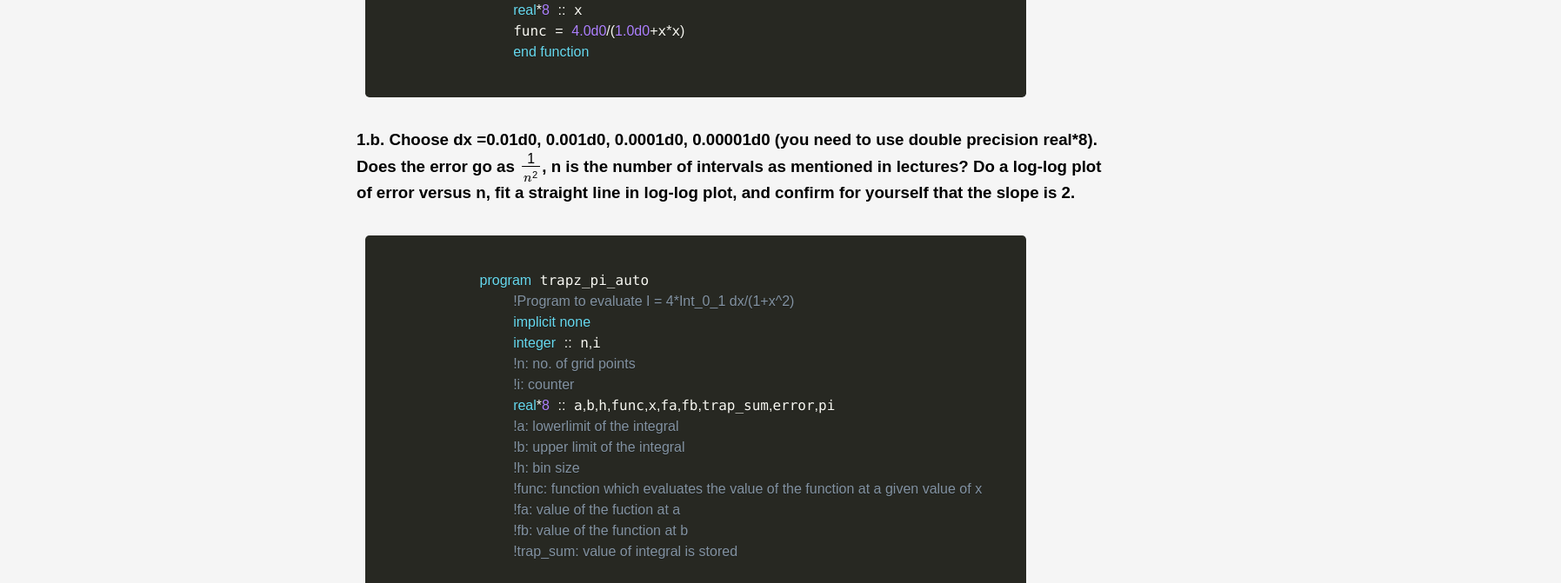
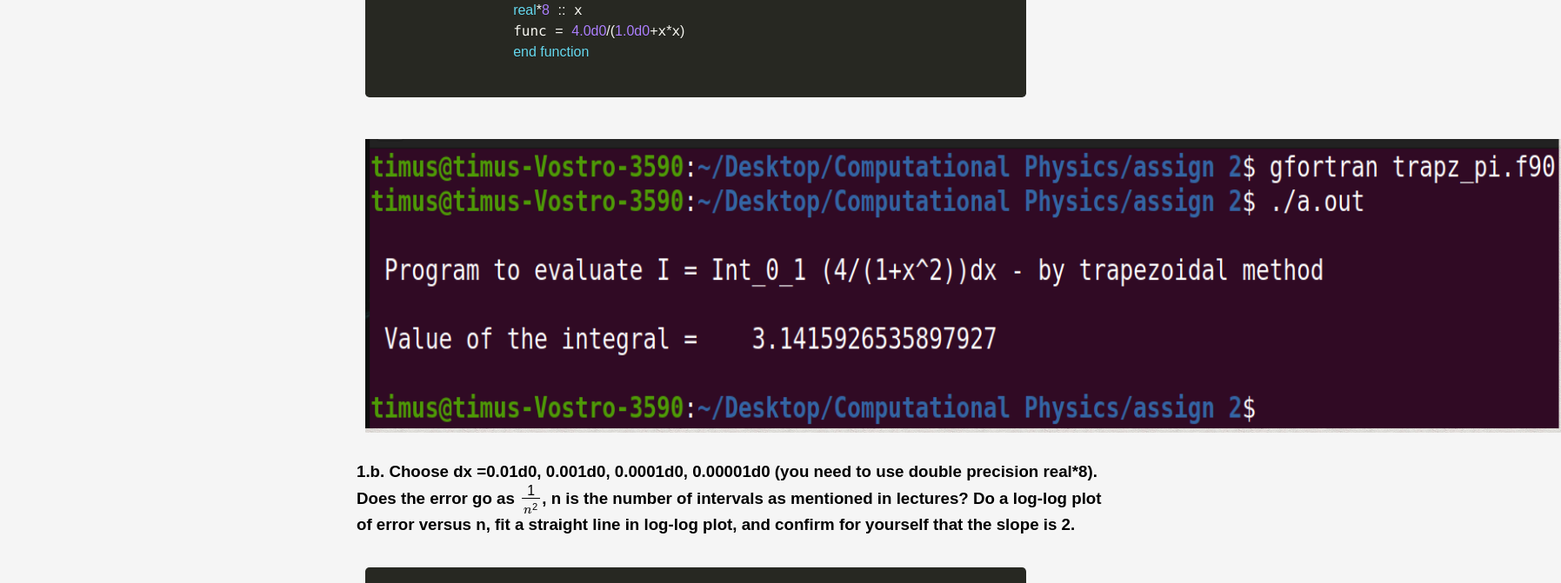
Before and after one commit to timus-g/Computational-Physics, a plain HTML site: page assignment2.html in a window 1280 px wide. Shown: the part 1369-2040 px from the top of the page at 87% size, 1795 px wide, since content can reach past the window. Drawn offline with nearby package versions, Linux system fonts and the light colour scheme.

Commit message:
adding images

```diff
--- a/assignment2.html
+++ b/assignment2.html
@@ -92,6 +92,9 @@
                 func = 4.0d0/(1.0d0+x*x)
                 end function
         </code></pre>
+    </div>
+    <div class="image">
+        <img src="images/assign2/q1a.png">
     </div>
 
     <div class="problem">
--- a/styles.css
+++ b/styles.css
@@ -79,6 +79,14 @@ ul li{
     padding: 20px;
     padding-right: 100px;
 }
+
+.image{
+    width: 100%;
+    margin: 0 auto;
+    padding: 20px;
+    padding-right: 100px;
+}
+
 pre {
     padding: 10px;
     border-radius: 10px;
```
Also changed, not shown: images/assign2/q1a.png (added).
